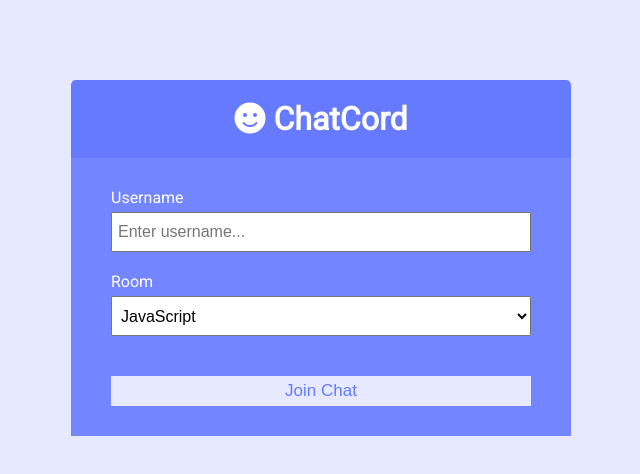
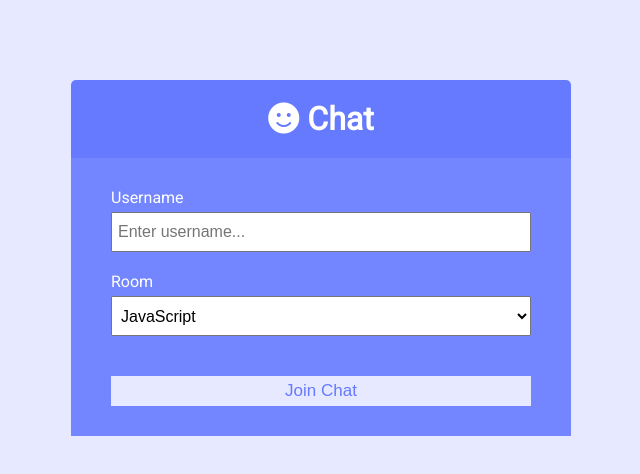
Before and after one commit to L968/chat-rooms, a website: page public/index.html in a window 1280 px wide. Shown: the whole page, without its empty margins (319-959 px from the left). Drawn offline with Linux system fonts and the light colour scheme.

Commit message:
Chat renamed

```diff
--- a/public/index.html
+++ b/public/index.html
@@ -11,12 +11,12 @@
 			crossorigin="anonymous"
 		/>
 		<link rel="stylesheet" href="css/style.css" />
-		<title>ChatCord App</title>
+		<title>Chat App</title>
 	</head>
 	<body>
 		<div class="join-container">
 			<header class="join-header">
-				<h1><i class="fas fa-smile"></i> ChatCord</h1>
+				<h1><i class="fas fa-smile"></i> Chat</h1>
 			</header>
 			<main class="join-main">
 				<form action="chat.html">
```
